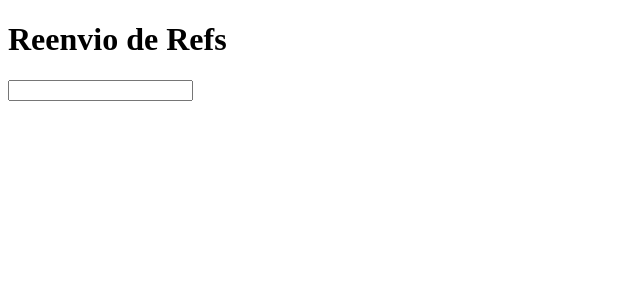
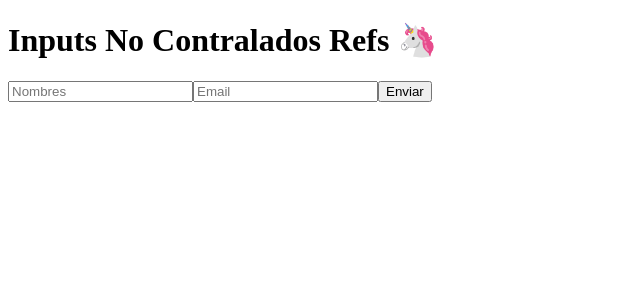
Before and after one commit to Eisten1996/react-fundamentos, a React (Create React App) app: page / in a window 1280 px wide. Shown: the top 300 px of the page, without its empty margins (0-640 px from the left). Built offline with nearby package versions, Linux system fonts and the light colour scheme.

Commit message:
Manejando ( Inputs No controlados ) con Refs

```diff
--- a/src/App.js
+++ b/src/App.js
@@ -1,20 +1,42 @@
 import React, { Component } from 'react'
 
-const FancyInput = React.forwardRef((props, ref) => (
-  <div>
-    <input type="text" ref={ref} />
-  </div>
-))
-class App extends Component {
-  entrada = React.createRef()
-  componentDidMount() {
-    console.log(this.entrada)
+const Unicorn = () => (
+  <span role="img" aria-label="unicornio">
+    🦄
+  </span>
+)
+
+class InputNoControlado extends Component {
+  nombre = React.createRef()
+  email = React.createRef()
+  handleClick = () => {
+    const nombre = this.nombre.current.value
+    const email = this.email.current.value
+
+    // manejo de datos
+    this.props.onSend({ nombre, email })
   }
   render() {
     return (
       <div>
-        <h1>Reenvio de Refs</h1>
-        <FancyInput ref={this.entrada} />
+        <input type="text" ref={this.nombre} placeholder="Nombres" />
+        <input type="text" ref={this.email} placeholder="Email" />
+        <button onClick={this.handleClick}>Enviar</button>
+      </div>
+    )
+  }
+}
+class App extends Component {
+  send = (data) => {
+    console.log(data)
+  }
+  render() {
+    return (
+      <div>
+        <h1>
+          Inputs No Contralados Refs <Unicorn />
+        </h1>
+        <InputNoControlado onSend={this.send} />
       </div>
     )
   }
```
